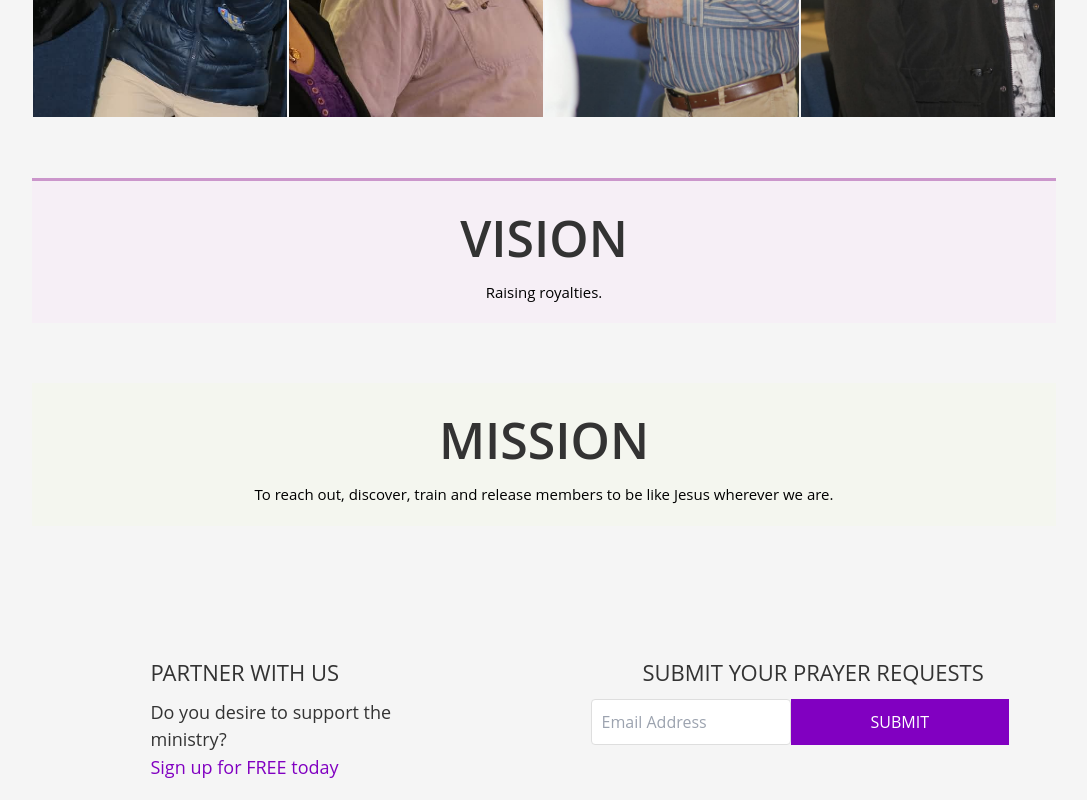
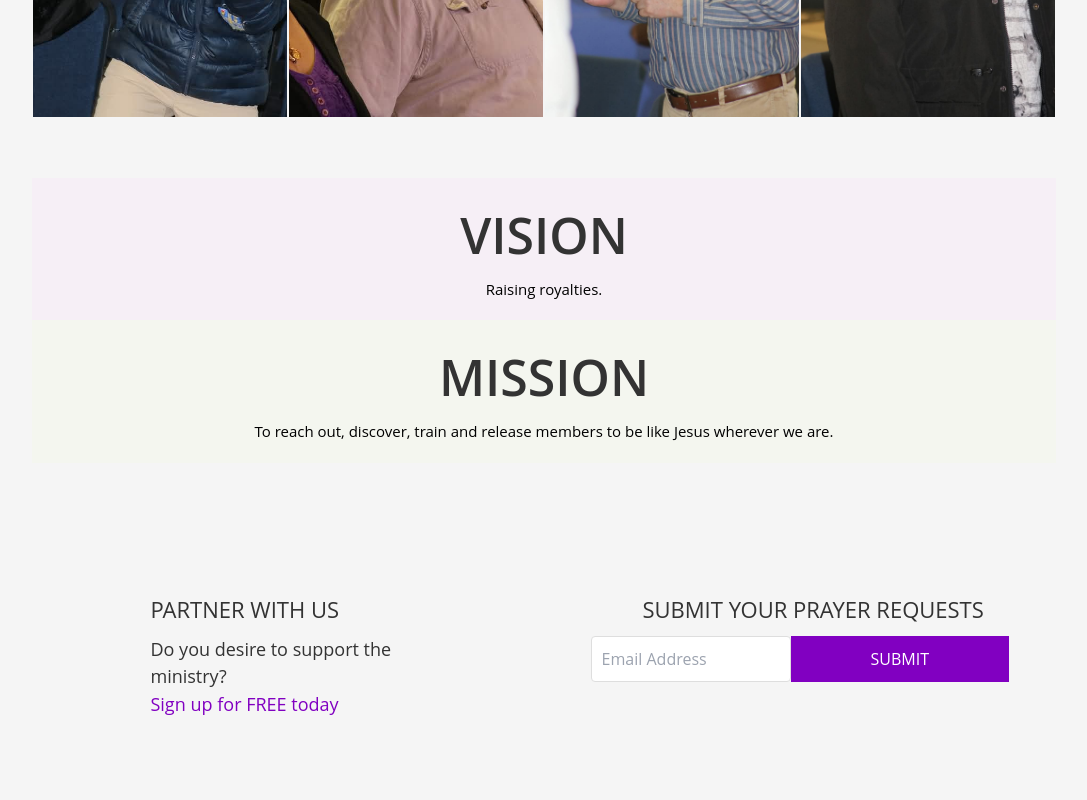
Before and after one commit to Leche90/ChurchApp, a React (Vite) app: page / in a window 1280 px wide. Shown: the part 3171-3971 px from the top of the page, without its empty margins (96-1183 px from the left). After the commit the page ends 3908 px from the top, so only its background shows below. Built offline with nearby package versions, Linux system fonts and the light colour scheme.

Commit message:
updated frontend

```diff
--- a/src/components/Mission/Mission.css
+++ b/src/components/Mission/Mission.css
@@ -1,6 +1,5 @@
 .mission-container {
     text-align: center;
-    margin-top: 60px;
     padding: 20px;
     background-color: #edffc41e; /* Light background colour*/
     box-sizing: border-box;
--- a/src/components/Vision/Vision.css
+++ b/src/components/Vision/Vision.css
@@ -3,7 +3,6 @@
     margin-top: 60px;
     padding: 20px;
     background-color: #fac4ff1e; /* Light background colour*/
-    border-top: 3px solid rgba(128, 0, 128, 0.374); /* Top border (bolder) */
     box-sizing: border-box;
 }
 
```
